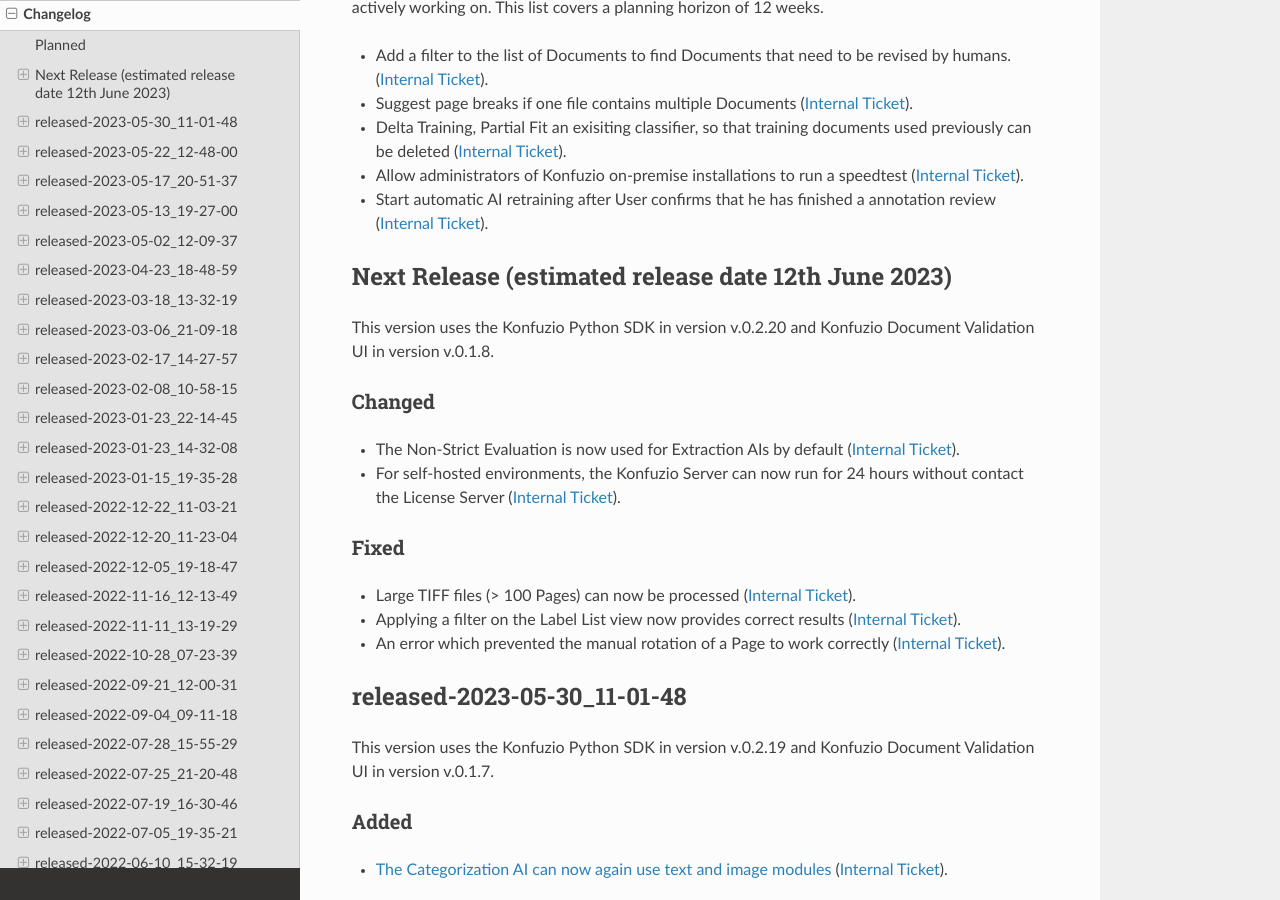
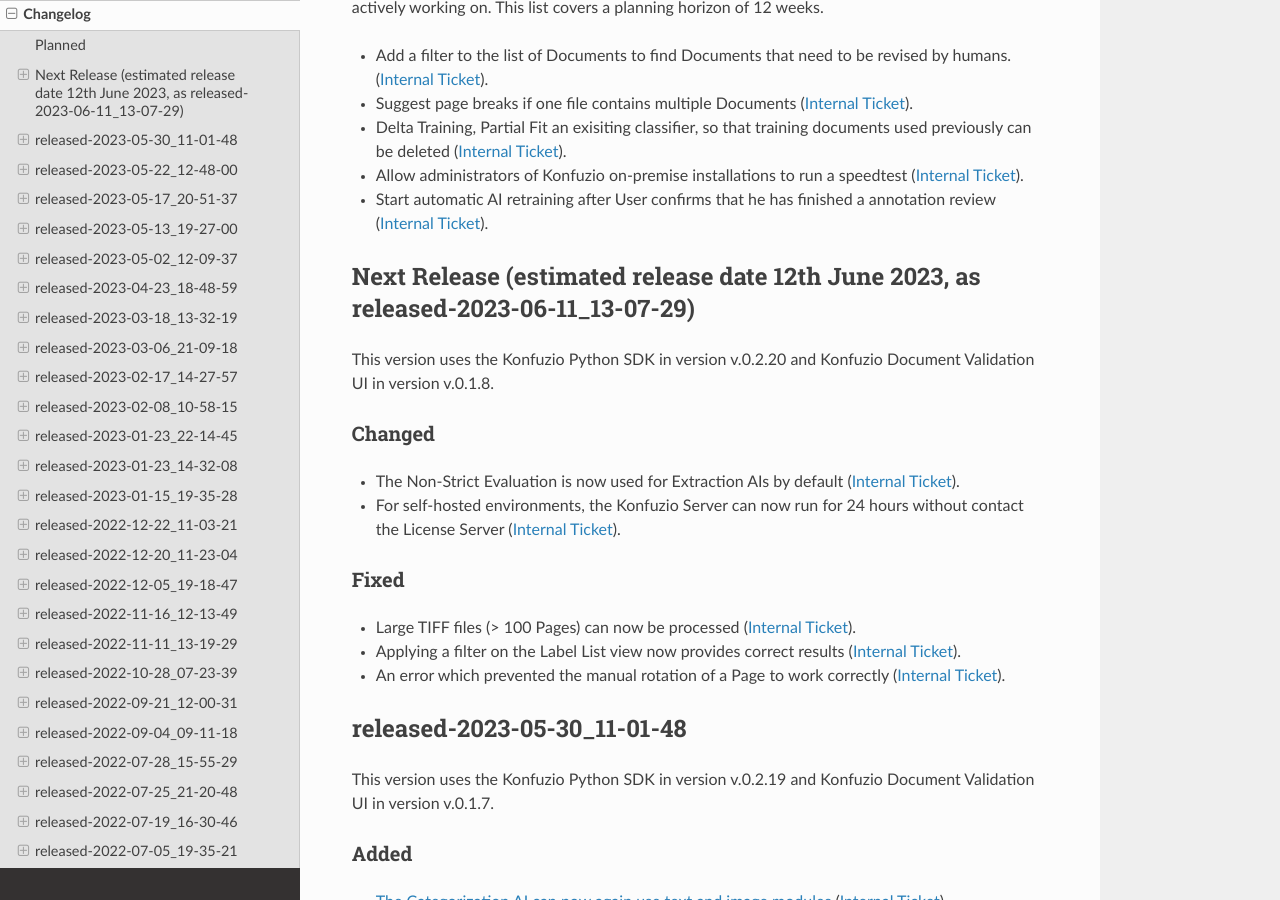
Before and after one commit to konfuzio-ai/konfuzio-sdk, a Sphinx documentation site: the page built from docs/web/changelog_app.md, in a window 1280 px wide and 900 px high, scrolled down 436 px. Built offline with Sphinx 7.4.7 and the Read the Docs theme 2.0.0, drawn with Linux system fonts in a browser that asks for light colours; pages that are not in the unit, such as notebooks, are missing from menus; a script that is not in the unit is left out.

Commit message:
Update changelog_app.md

```diff
--- a/docs/web/changelog_app.md
+++ b/docs/web/changelog_app.md
@@ -21,7 +21,7 @@
 - Allow administrators of Konfuzio on-premise installations to run a speedtest ([Internal Ticket](https://git.konfuzio.com/konfuzio/objectives/-/issues/9870)).
 - Start automatic AI retraining after User confirms that he has finished a annotation review ([Internal Ticket](https://git.konfuzio.com/konfuzio/objectives/-/issues/9166)).
 
-## Next Release (estimated release date 12th June 2023)
+## Next Release (estimated release date 12th June 2023, as released-2023-06-11_13-07-29)
 
 This version uses the Konfuzio Python SDK in version v.0.2.20 and Konfuzio Document Validation UI in version v.0.1.8.
 
```
